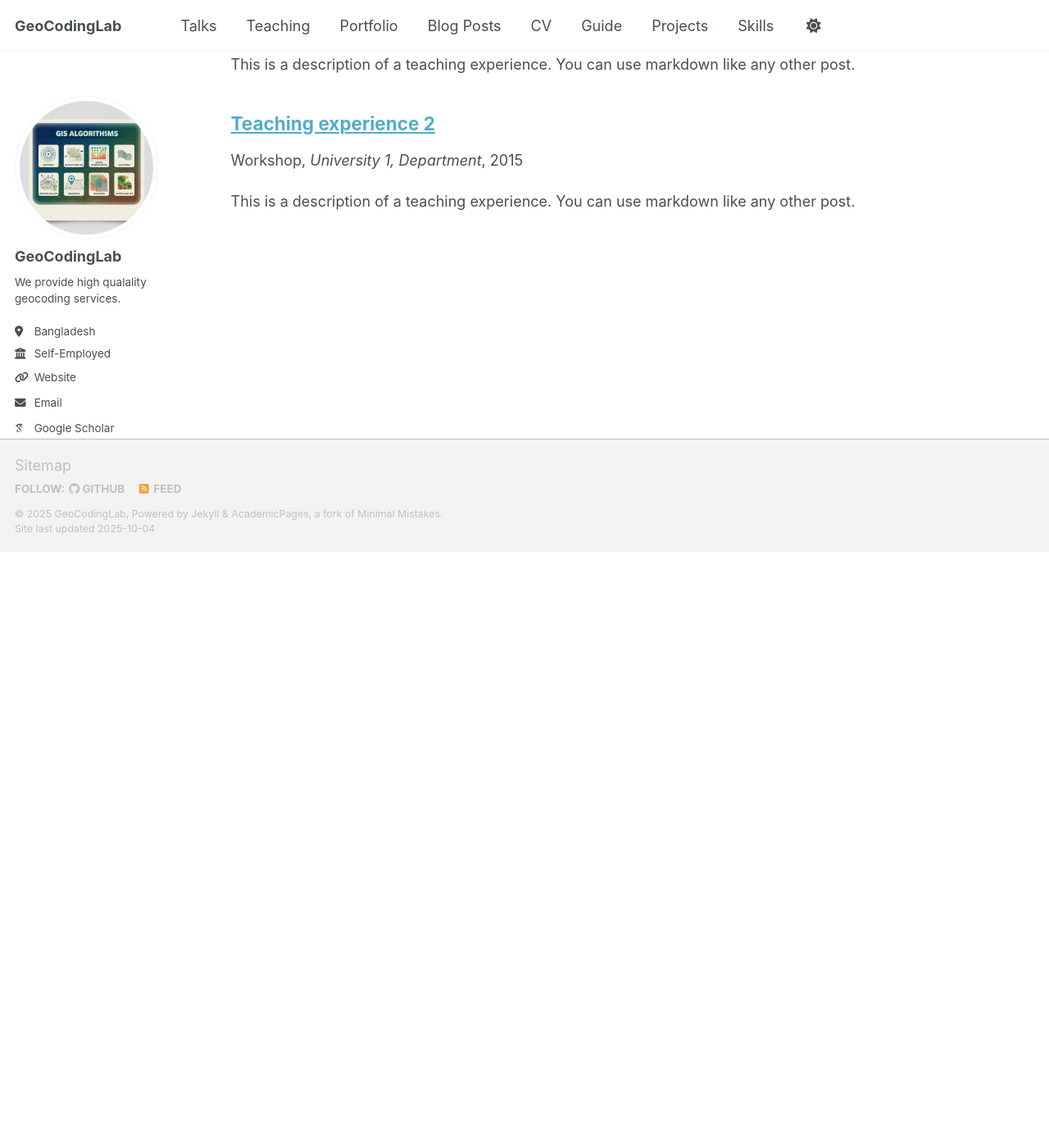
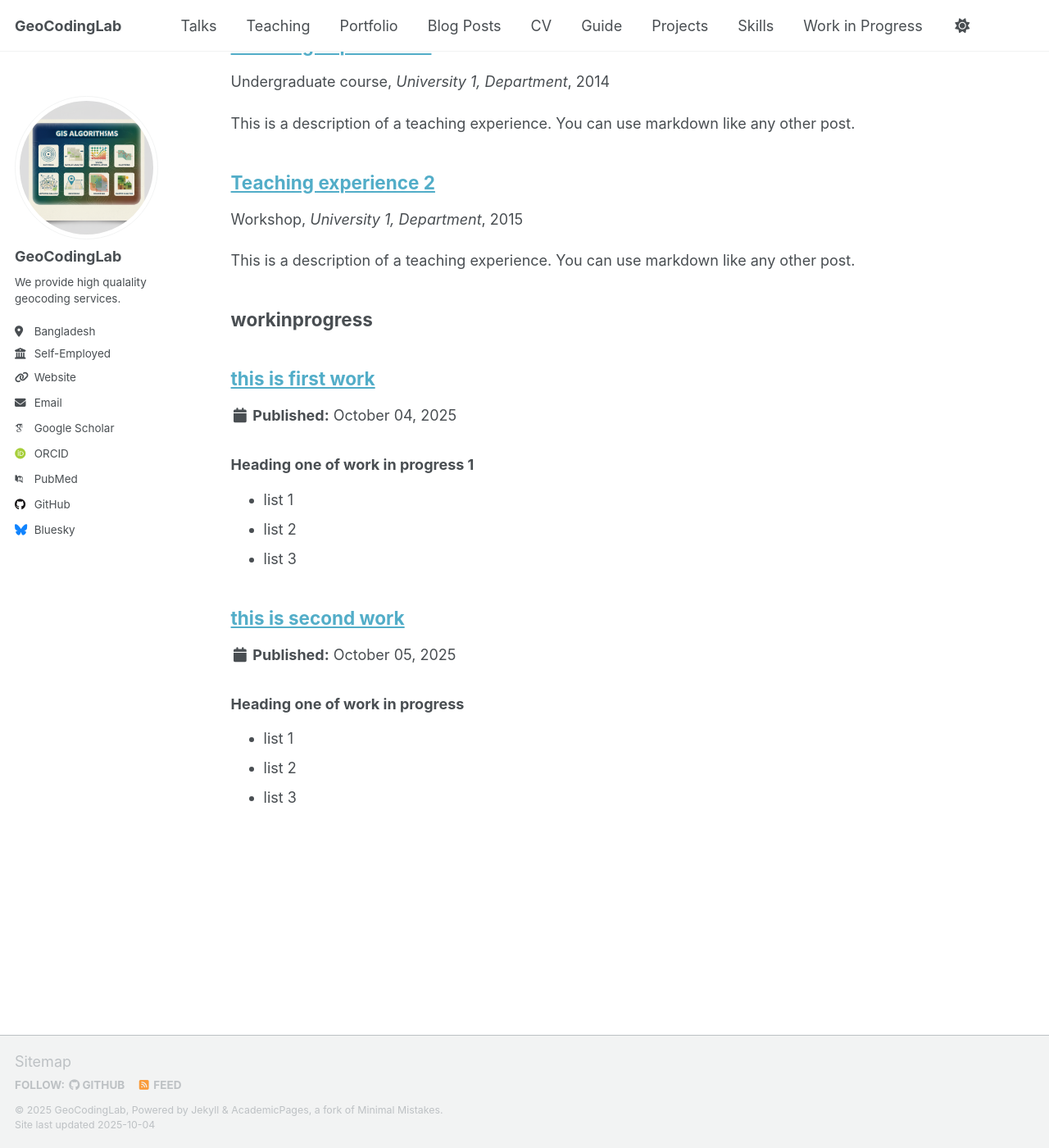
Before and after one commit to ramiz-moktader/portfolio-template-test, a Jekyll site: the page built from _pages/sitemap.md, in a window 1280 px wide and 1400 px high, scrolled down 6969 px. Shown: the whole window at 82% size. Built offline with Jekyll 4.4.1, drawn with Linux system fonts in a browser that asks for light colours; some web fonts are replaced; a script that is not in the unit is left out; before the commit the page ends 7642 px from its top, so only the background shows below that.

Commit message:
testing to add work in progress category

```diff
--- a/_config.yml
+++ b/_config.yml
@@ -232,6 +232,9 @@ collections:
   projects:
     output: true
     permalink: /:collection/:path/
+  workinprogress:
+    output: true
+    permalink: /:collection/:path/
 
 
 # These settings control how pages and collections are included in the site
--- a/_data/navigation.yml
+++ b/_data/navigation.yml
@@ -35,3 +35,5 @@ main:
     url: /projects/
   - title: "Skills"
     url: /skills/
+  - title: "Work in Progress"
+    url: /workinprogress/
--- /dev/null
+++ b/_pages/workinprogress.md
@@ -0,0 +1,16 @@
+---
+layout: archive
+title: "Work in Progress"
+permalink: /workinprogress/
+author_profile: true
+---
+
+# This is the landing page of work in progress category
+
+See below list of work in progress
+===
+
+{% include base_path %}
+{% for item in site.workinprogress %}
+  {% include archive-single.html type="grid" %}
+{% endfor %}
--- /dev/null
+++ b/_workinprogress/2025-10-05-work2.md
@@ -0,0 +1,10 @@
+---
+title: "this is second work"
+layout: single
+---
+
+### Heading one of work in progress
+
+- list 1
+- list 2
+- list 3
--- /dev/null
+++ b/_workinprogress/2025-10-4-work1.md
@@ -0,0 +1,10 @@
+---
+title: "this is first work"
+layout: single
+---
+
+### Heading one of work in progress 1
+
+- list 1
+- list 2
+- list 3
```
